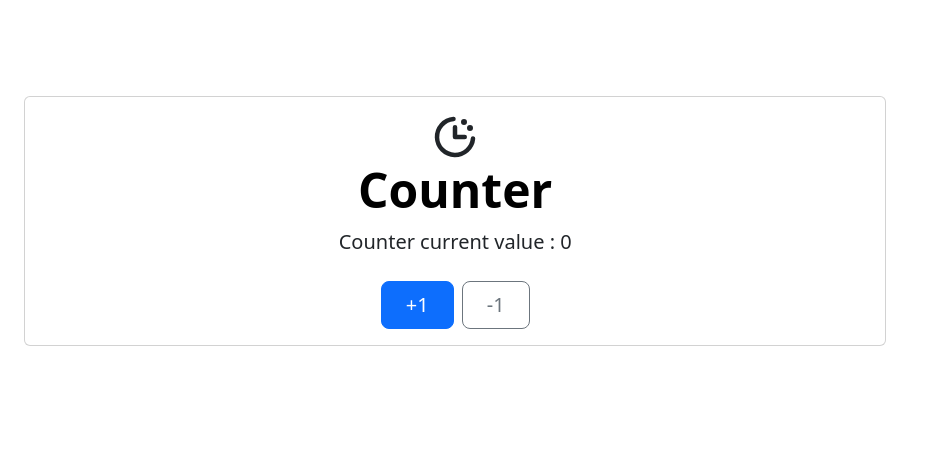
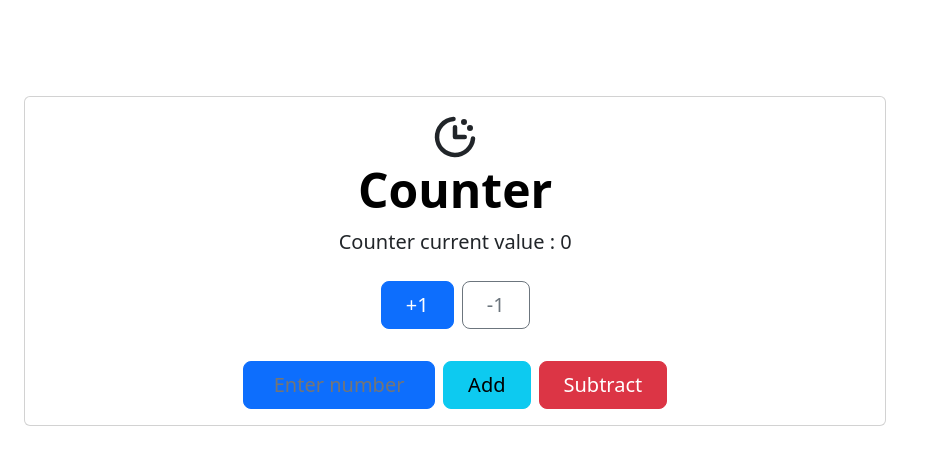
Before and after one commit to singhaditi2004/React, a React (Vite) app in the folder withBootStrap/Counter/: page / in a window 1280 px wide. Shown: the top 464 px of the page, without its empty margins (0-925 px from the left). Built offline with nearby package versions, Linux system fonts and the light colour scheme.

Commit message:
added files

```diff
--- a/withBootStrap/Counter/src/App.css
+++ b/withBootStrap/Counter/src/App.css
@@ -2,3 +2,11 @@
     height: 3rem;
     width: 5em;
 }
+
+.control-row{
+    margin-top: 2rem;
+}
+
+.number-input{
+    max-width: 12rem;
+}
--- a/withBootStrap/Counter/src/Components/Controls.jsx
+++ b/withBootStrap/Counter/src/Components/Controls.jsx
@@ -1,12 +1,33 @@
 import { useDispatch } from "react-redux";
+import "../App.css";
+import { useRef } from "react";
 
 const Controls = () => {
   const dispatch = useDispatch();
+  const inputEle = useRef();
   const handleIncrement = () => {
     dispatch({ type: "INCREMENT" });
   };
   const handleDecrement = () => {
     dispatch({ type: "DECEREMENT" });
+  };
+  const handleAdd = () => {
+    dispatch({
+      type: "ADD",
+      payload: {
+        value: inputEle.current.value,
+      },
+    });
+    inputEle.current.value = "";
+  };
+  const handleSubtract = () => {
+    dispatch({
+      type: "SUBTRACT",
+      payload: {
+        value: inputEle.current.value,
+      },
+    });
+    inputEle.current.value = "";
   };
   return (
     <>
@@ -26,6 +47,28 @@ const Controls = () => {
           -1
         </button>
       </div>
+      <div className="d-grid gap-2 d-sm-flex justify-content-sm-center control-row">
+        <input
+          type="text"
+          className="btn btn-primary btn-lg px-4 gap-3 number-input "
+          placeholder="Enter number"
+          ref={inputEle}
+        />
+        <button
+          type="button"
+          className="btn btn-info btn-lg px-4"
+          onClick={handleAdd}
+        >
+          Add
+        </button>
+        <button
+          type="button"
+          className="btn btn-danger btn-lg px-4"
+          onClick={handleSubtract}
+        >
+          Subtract
+        </button>
+      </div>
     </>
   );
 };
```
